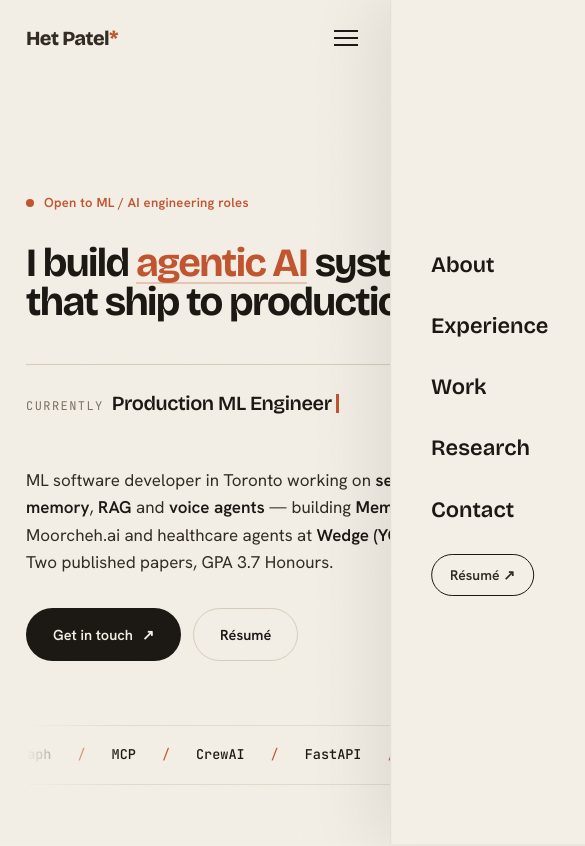
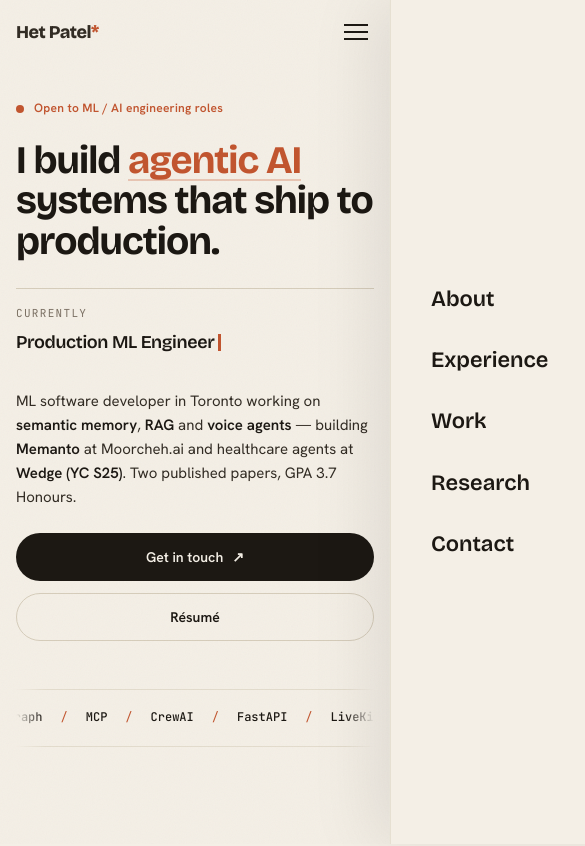
Before and after one commit to het0814/het0814.github.io, a React (Create React App) app: page / in a window 390 px wide. Shown: the top 846 px of the page, 585 px wide, since content can reach past the window. Built offline with nearby package versions, Linux system fonts and the light colour scheme.

Commit message:
update pakage

```diff
--- a/package.json
+++ b/package.json
@@ -2,7 +2,7 @@
   "name": "het0814.github.io",
   "version": "0.1.0",
   "private": true,
-  "homepage": "https://het0814.github.io/",
+  "homepage": "https://het.codes/",
   "dependencies": {
     "@fortawesome/fontawesome-svg-core": "^7.2.0",
     "@fortawesome/free-brands-svg-icons": "^6.7.2",
--- a/src/App.css
+++ b/src/App.css
@@ -127,6 +127,7 @@ img { display: block; max-width: 100%; }
    ============================================================ */
 .hero { min-height: 100vh; display: flex; flex-direction: column; justify-content: center;
   padding: 130px 0 0; position: relative; }
+.hero .wrap { width: 100%; min-width: 0; }
 .hero-avail { display: inline-flex; align-items: center; gap: 10px; font-size: 13px; font-weight: 600;
   letter-spacing: 0.02em; color: var(--clay); margin-bottom: 30px; }
 .hero-avail .dot { width: 8px; height: 8px; border-radius: 50%; background: var(--clay);
@@ -136,7 +137,8 @@ img { display: block; max-width: 100%; }
 .hero-statement {
   font-family: var(--display); font-weight: 700;
   font-size: clamp(40px, 7.2vw, 104px); line-height: 0.98; letter-spacing: -0.04em;
-  max-width: 18ch; color: var(--ink);
+  max-width: min(18ch, 100%); color: var(--ink);
+  overflow-wrap: break-word;
 }
 .hero-statement em { font-style: normal; color: var(--clay); position: relative; white-space: nowrap; }
 .hero-statement em::after { content: ''; position: absolute; left: 0; right: 0; bottom: 0.06em; height: 0.06em;
@@ -146,13 +148,14 @@ img { display: block; max-width: 100%; }
 
 .hero-current {
   display: flex; align-items: baseline; gap: 18px; margin-top: 42px;
-  border-top: 1px solid var(--line-2); padding-top: 22px; max-width: 640px;
+  border-top: 1px solid var(--line-2); padding-top: 22px; width: 100%; max-width: 640px;
+  min-width: 0;
 }
 .hero-current .lab { font-family: var(--mono); font-size: 12px; letter-spacing: 0.12em;
   text-transform: uppercase; color: var(--muted); white-space: nowrap; }
 .hero-current .dash { flex: 0 0 28px; height: 1px; background: var(--line-2); transform: translateY(-4px); }
 .hero-current .val { font-family: var(--display); font-size: clamp(20px, 2.6vw, 30px); font-weight: 600;
-  letter-spacing: -0.02em; color: var(--ink); }
+  letter-spacing: -0.02em; color: var(--ink); min-width: 0; overflow-wrap: anywhere; }
 .hero-current .cur { display: inline-block; width: 3px; height: 0.95em; background: var(--clay);
   margin-left: 4px; transform: translateY(3px); animation: blink 1.05s steps(1) infinite; }
 @keyframes blink { 50% { opacity: 0; } }
@@ -229,8 +232,10 @@ img { display: block; max-width: 100%; }
   border-bottom: 1px solid var(--line); position: relative; transition: padding .4s var(--ease); cursor: default; }
 .exp-row::before { content: ''; position: absolute; left: -40px; right: -40px; top: 0; bottom: 0;
   background: var(--card); opacity: 0; border-radius: 14px; transition: opacity .35s var(--ease); z-index: -1; }
-.exp-row:hover::before { opacity: 1; }
-.exp-row:hover { padding-left: 28px; padding-right: 28px; }
+@media (hover: hover) and (pointer: fine) {
+  .exp-row:hover::before { opacity: 1; }
+  .exp-row:hover { padding-left: 28px; padding-right: 28px; }
+}
 .exp-when { font-family: var(--mono); font-size: 13px; color: var(--muted); }
 .exp-when .loc { display: block; margin-top: 6px; color: var(--faint); font-size: 12px; }
 .exp-role { font-family: var(--display); font-weight: 700; font-size: clamp(22px, 2.4vw, 28px);
@@ -391,31 +396,147 @@ img { display: block; max-width: 100%; }
    ============================================================ */
 @media (max-width: 980px) {
   :root { --pad: 26px; }
+  .section { padding: 100px 0; }
   .about-grid { grid-template-columns: 1fr; gap: 40px; }
-  .about-card { position: static; }
+  .about-card { position: static; max-width: 520px; margin: 0 auto; width: 100%; }
   .exp-row { grid-template-columns: 1fr; gap: 14px; }
   .exp-stack { flex-direction: row; }
   .work-grid { grid-template-columns: repeat(6, 1fr); }
   .col-7, .col-5, .col-4, .col-8 { grid-column: span 6; }
   .skills-grid { grid-template-columns: 1fr 1fr; }
   .edu-grid { grid-template-columns: 1fr; gap: 36px; }
+  .contact { padding: 110px 0 60px; }
 }
+
 @media (max-width: 680px) {
   body { font-size: 16px; }
-  .nav-links { position: fixed; inset: 0 0 0 auto; width: min(78vw, 320px);
+  :root { --pad: 20px; }
+
+  /* nav */
+  .nav { padding: 18px var(--pad); }
+  .nav.scrolled { padding: 12px var(--pad); }
+  .nav-resume { display: none; }
+  .nav-links { position: fixed; inset: 0 0 0 auto; width: min(82vw, 340px);
     background: var(--paper); flex-direction: column; align-items: flex-start; justify-content: center;
     gap: 26px; padding: 40px; transform: translateX(100%); transition: transform .45s var(--ease);
     border-left: 1px solid var(--line); box-shadow: -20px 0 60px rgba(0,0,0,.08); }
   .nav-links.open { transform: none; }
   .nav-link { font-size: 22px; font-family: var(--display); font-weight: 600; color: var(--ink); }
   .nav-toggle { display: flex; z-index: 950; }
-  .hero-current { flex-wrap: wrap; gap: 8px; }
+
+  /* hero */
+  .hero { min-height: auto; padding: 110px 0 64px; }
+  .hero-statement { font-size: clamp(34px, 9vw, 56px); line-height: 1.02; max-width: 100%; letter-spacing: -0.025em; }
+  .hero-statement em { white-space: normal; }
+  .hero-current { flex-direction: column; align-items: flex-start; gap: 8px; margin-top: 32px; padding-top: 20px; max-width: 100%; }
   .hero-current .dash { display: none; }
-  .hero-bottom { flex-direction: column; align-items: flex-start; }
-  .work-grid { grid-template-columns: 1fr; }
+  .hero-current .val { display: block; width: 100%; line-height: 1.15; }
+  .hero-bottom { flex-direction: column; align-items: flex-start; margin-top: 36px; gap: 24px; }
+  .hero-desc { font-size: 16px; max-width: 100%; }
+  .hero-cta { flex-wrap: wrap; width: 100%; }
+  .hero-cta .btn { flex: 1 1 140px; justify-content: center; min-width: 0; max-width: 100%; white-space: normal; text-align: center; }
+  .marquee { margin-top: 48px; }
+
+  /* sections */
+  .section { padding: 80px 0; }
+  .section-head { gap: 12px; }
+  .section-head .aside { font-size: 13px; }
+
+  /* about */
+  .about-portrait { aspect-ratio: 4 / 5; }
+
+  /* experience */
+  .exp-row { padding: 26px 0; gap: 12px; }
+  .exp-row::before { left: -12px; right: -12px; }
+  .exp-stack { gap: 6px; }
+  .exp-points { font-size: 14px; }
+
+  /* work */
+  .work-grid { grid-template-columns: 1fr; gap: 14px; margin-top: 40px; }
   .col-7, .col-5, .col-4, .col-8 { grid-column: span 1; }
-  .skills-grid { grid-template-columns: 1fr; }
-  .paper { grid-template-columns: 40px 1fr; }
-  .paper .venue { grid-column: 2; text-align: left; margin-top: 10px; }
+  .work-card, .metric-card { padding: 24px; border-radius: 16px; }
+  .work-card.feat h3 { font-size: 26px; }
+  .work-card h3 { font-size: 22px; }
+  .work-card .go { top: 22px; right: 22px; width: 32px; height: 32px; }
+  .metric-card .num { font-size: clamp(56px, 16vw, 78px); }
+
+  /* research */
+  .research-list { margin-top: 36px; }
+  .paper { grid-template-columns: 36px 1fr; gap: 14px; padding: 22px 0; }
+  .paper .venue { grid-column: 2; text-align: left; margin-top: 8px; }
+
+  /* skills */
+  .skills-grid { grid-template-columns: 1fr; margin-top: 40px; }
+  .skill-group { padding: 22px; }
+
+  /* education */
+  .edu-card { padding: 26px; }
+  .edu-stats { gap: 22px; flex-wrap: wrap; padding-top: 20px; margin-top: 22px; }
+  .edu-stats .s .v { font-size: 30px; }
+
+  /* contact */
+  .contact { padding: 90px 0 50px; }
+  .contact-mail { gap: 12px; word-break: break-word; }
+  .footer { flex-direction: column; align-items: flex-start; gap: 22px; margin-top: 70px; }
+
   .cursor-dot, .cursor-ring { display: none; }
 }
+
+@media (max-width: 420px) {
+  :root { --pad: 16px; }
+  body { font-size: 15px; }
+
+  .nav-logo { font-size: 18px; }
+
+  /* hero */
+  .hero { padding: 96px 0 56px; }
+  .hero-avail { font-size: 12px; margin-bottom: 22px; }
+  .hero-statement { font-size: clamp(30px, 10vw, 40px); line-height: 1.04; }
+  .hero-current { margin-top: 26px; padding-top: 16px; }
+  .hero-current .lab { font-size: 11px; }
+  .hero-current .val { font-size: 18px; }
+  .hero-desc { font-size: 15px; }
+  .hero-cta { flex-direction: column; align-items: stretch; }
+  .hero-cta .btn { flex-basis: auto; width: 100%; }
+  .btn { padding: 12px 20px; font-size: 14px; }
+  .marquee-item { font-size: 12px; padding: 0 18px; gap: 18px; }
+
+  /* sections */
+  .section { padding: 64px 0; }
+  .section-label { font-size: 11.5px; margin-bottom: 20px; }
+
+  /* about */
+  .about-card { padding: 22px; }
+  .about-lead { font-size: 20px; }
+  .about-body { font-size: 15.5px; }
+
+  /* experience */
+  .exp-row { padding: 22px 0; }
+  .exp-role { font-size: 20px; }
+  .exp-co { font-size: 14px; }
+  .exp-co .badge { display: inline-block; margin-top: 4px; }
+
+  /* work */
+  .work-card, .metric-card { padding: 20px; }
+  .work-card.feat h3 { font-size: 23px; }
+  .work-card h3 { font-size: 20px; }
+  .work-card p { font-size: 14px; }
+  .metric-card .num { font-size: clamp(52px, 18vw, 68px); }
+
+  /* skills */
+  .skill-group { padding: 20px; }
+
+  /* education */
+  .edu-card { padding: 22px; }
+  .edu-stats { gap: 18px; }
+  .edu-stats .s .v { font-size: 26px; }
+  .edu-stats .s .l { font-size: 11px; }
+  .cert { padding: 11px 0; font-size: 13.5px; }
+  .cert .ci { font-size: 11px; }
+
+  /* contact */
+  .contact { padding: 70px 0 40px; }
+  .contact-big { font-size: clamp(36px, 12vw, 52px); }
+  .contact-mail { font-size: clamp(16px, 5vw, 22px); margin-top: 28px; }
+  .footer-socials a { width: 40px; height: 40px; }
+}
--- a/src/App.js
+++ b/src/App.js
@@ -299,7 +299,7 @@ const App = () => {
                 <div className="exp-when">Jan 2026 — Now<span className="loc">Remote</span></div>
                 <div>
                   <div className="exp-role">Software Engineer</div>
-                  <div className="exp-co">Wedge <span className="badge">YC S25 · Part-time</span></div>
+                  <div className="exp-co">Wedge <span className="badge">YC S25</span></div>
                   <ul className="exp-points">
                     <li>Building production AI agents for healthcare — referral intake, follow-up &amp; payer comms.</li>
                     <li>Shipped the <b>Automated Referral System</b>: fax ingestion + Groq LLM extraction → structured Supabase records.</li>
@@ -325,8 +325,8 @@ const App = () => {
               <article className="exp-row reveal">
                 <div className="exp-when">Sep 2024 — Aug 2025<span className="loc">Oakville · Hybrid</span></div>
                 <div>
-                  <div className="exp-role">AI Researcher (Part-time)</div>
-                  <div className="exp-co">Sheridan — Centre for Applied AI</div>
+                  <div className="exp-role">AI Researcher</div>
+                  <div className="exp-co">Sheridan — Centre for Applied AI<span className="badge">Part-time</span></div>
                   <ul className="exp-points">
                     <li>Built an end-to-end ML pipeline for KPI extraction from unstructured docs (RAG + LangChain + vector indexing).</li>
                     <li>Fine-tuned LLMs with LoRA/PEFT; built a BERTopic system enhanced with LLM summaries.</li>
@@ -339,8 +339,8 @@ const App = () => {
               <article className="exp-row reveal">
                 <div className="exp-when">May 2024 — Sep 2024<span className="loc">Oakville · Hybrid</span></div>
                 <div>
-                  <div className="exp-role">AI/ML Developer (Co-op)</div>
-                  <div className="exp-co">Naryant — Centre for Applied AI</div>
+                  <div className="exp-role">AI/ML Developer</div>
+                  <div className="exp-co">Naryant — Centre for Applied AI<span className="badge">Co-op</span></div>
                   <ul className="exp-points">
                     <li>Built a CTGAN synthetic-data pipeline for SUMO mobility simulations.</li>
                     <li>Owned a transportation mode-detection system end-to-end, reaching <b>92% accuracy</b>.</li>
@@ -352,8 +352,8 @@ const App = () => {
               <article className="exp-row reveal">
                 <div className="exp-when">May 2023 — Feb 2024<span className="loc">Milton · On-site</span></div>
                 <div>
-                  <div className="exp-role">IIoT Developer (Co-op)</div>
-                  <div className="exp-co">Magna International</div>
+                  <div className="exp-role">IIoT Developer</div>
+                  <div className="exp-co">Magna International<span className="badge">Co-op</span></div>
                   <ul className="exp-points">
                     <li>Built real-time Ignition dashboards — <b>cut troubleshooting time 85%</b>, improved monitoring accuracy 97%.</li>
                     <li>Updated PLC programs to stream live data into custom visualizations.</li>
```
Also changed, not shown: 1 other file (tests, documents, lock files or other folders).
